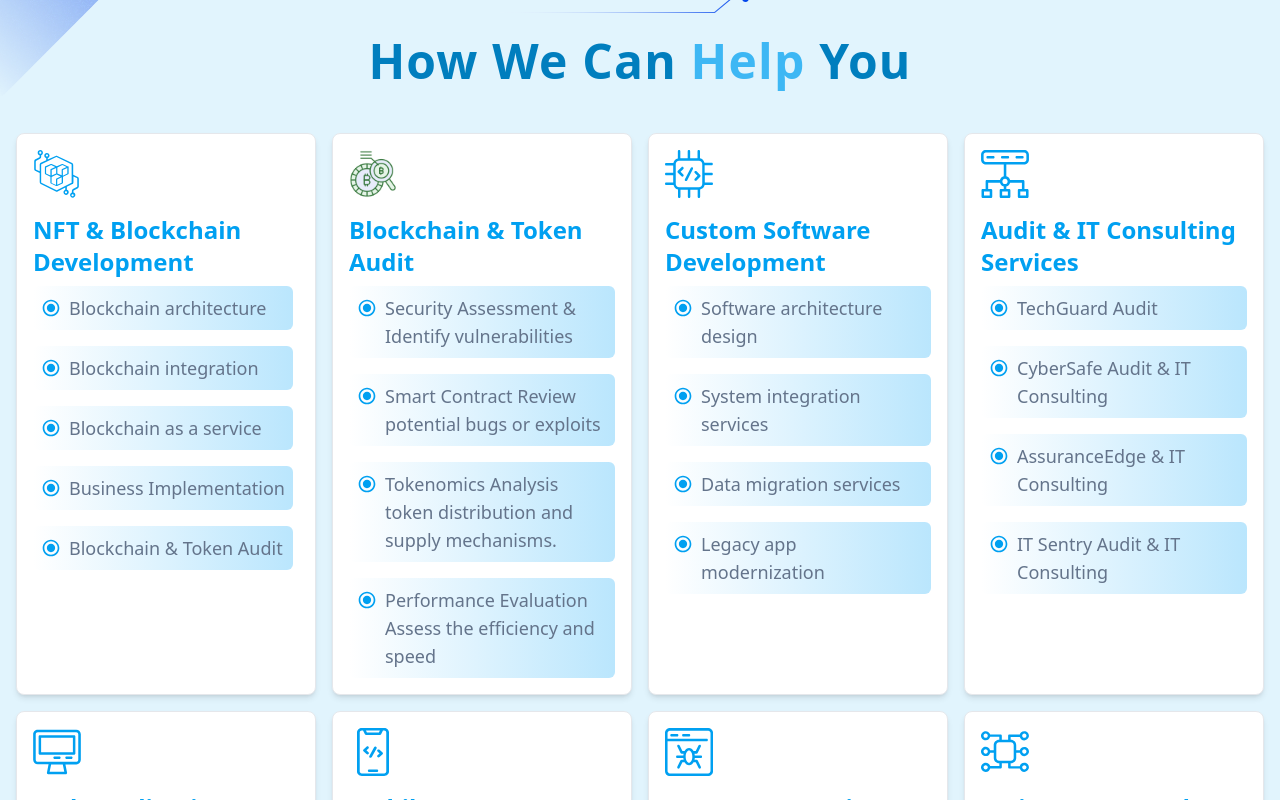
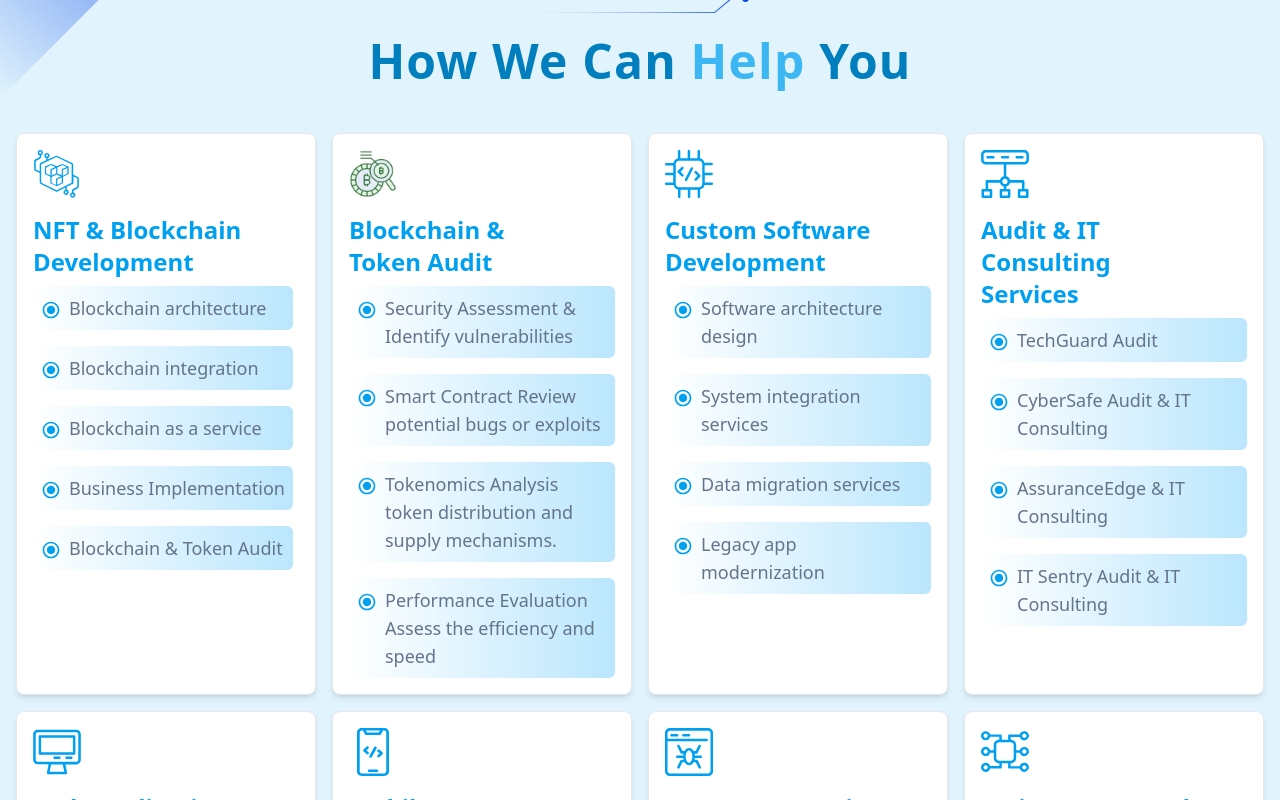
Before and after one commit to ayan878/colibyt, a React (Vite) app in the folder frontend/: page / in a window 1280 px wide. Shown: the part 1280-2080 px from the top of the page. Built offline with nearby package versions, Linux system fonts and the light colour scheme; what tailwind-clip-path would draw is missing.

Commit message:
services

```diff
--- a/frontend/src/components/OurServices.jsx
+++ b/frontend/src/components/OurServices.jsx
@@ -1,7 +1,6 @@
 import shapeAngle from "../assets/shape_angle_2.webp";
 import shape from "../assets/shape_space_1.svg";
 import titleUnderline from "../assets/shape_title_under_line.svg";
-
 import blockchain from "../assets/icon/nft-blocks.svg";
 import desktop from "../assets/icon/icon_monitor_2.svg";
 import bitcoin from "../assets/icon/research.png";
@@ -11,6 +10,7 @@ import prog from "../assets/icon/icon_programming.svg";
 import bug from "../assets/icon/icon_bug.svg";
 import progTree from "../assets/icon/icon_programming_tree.svg";
 import { MdRadioButtonChecked } from "react-icons/md";
+import { FaArrowRight } from "react-icons/fa6";
 
 const services = [
   {
@@ -54,7 +54,6 @@ const services = [
       "IT Sentry Audit & IT Consulting",
     ],
   },
-
   {
     icon: desktop,
     title: "Web Application Design and Development",
@@ -133,7 +132,7 @@ function OurServices() {
         {services.map((service, index) => (
           <div
             key={index}
-            className="flex flex-col items-start p-4 border rounded-lg shadow-md bg-white clip-path-diamond"
+            className="group flex flex-col items-start p-4 border rounded-lg shadow-md bg-white clip-path-diamond"
           >
             {/* Icon (If available) */}
             {service.icon && (
@@ -143,11 +142,13 @@ function OurServices() {
                 className="w-12 h-12 object-contain mb-4"
               />
             )}
-
             {/* Title */}
-            <h2 className="text-2xl font-semibold text-primary mb-2">
+            <h1 className="inline-flex text-2xl font-semibold text-primary items-end mb-2 gap-2">
               {service.title}
-            </h2>
+              <span className="ml-2 transform translate-x-[-10px] opacity-0 group-hover:translate-x-0 group-hover:opacity-100 transition-all duration-200 ease-out">
+                <FaArrowRight className="inline-flex text-lg" />
+              </span>
+            </h1>
 
             {/* List */}
             <ul className="space-y-4 font-regular">
@@ -156,7 +157,7 @@ function OurServices() {
                   key={idx}
                   className="flex gap-2 bg-gradient-to-l from-sky-200 to-#fffff p-2 text-lg rounded-md text-slate-500"
                 >
-                  <MdRadioButtonChecked className="text-primary w-5 h-5 mt-1" />
+                  <MdRadioButtonChecked className="text-primary w-5 h-5 mt-[6px]" />
                   <span className="flex-1">{item}</span>
                 </li>
               ))}
```
